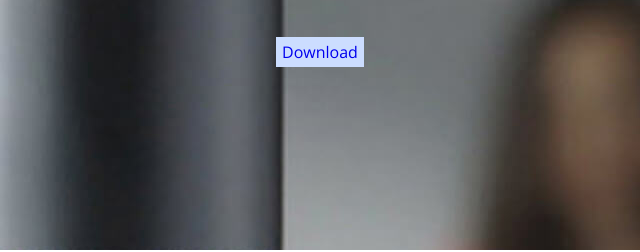
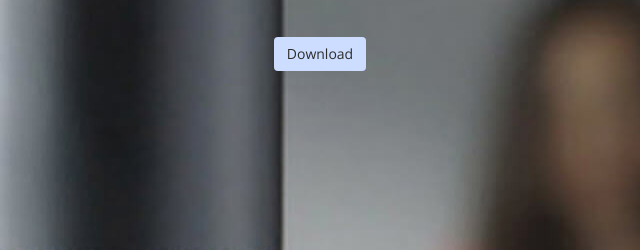
Before and after one commit to CharlieWalton/CharlieWalton.github.io, a plain HTML site: page www/index.html in a window 1280 px wide. Shown: the part 292-544 px from the top of the page, 320-960 px from the left. Drawn offline with nearby package versions, Linux system fonts and the light colour scheme.

Commit message:
styled button

```diff
--- a/www/css/style.css
+++ b/www/css/style.css
@@ -35,12 +35,32 @@
     font-weight: 300;
 }
 
+.hero .button{
+    margin: 40px auto;
+}
+
 .button{
     display: inline-block;
     background: #CCDDFF;
-    margin: 40px auto;
-    padding: 4px 6px;
     text-decoration: none;
-    color: #2C2C2C
-    border-radius: 2px;
+    color: #2C2C2C;
+    display: inline-block;
+    padding: 6px 12px;
+    margin-bottom: 0;
+    font-size: 14px;
+    font-weight: normal;
+    line-height: 1.42857143;
+    text-align: center;
+    white-space: nowrap;
+    vertical-align: middle;
+    -ms-touch-action: manipulation;
+    touch-action: manipulation;
+    cursor: pointer;
+    -webkit-user-select: none;
+    -moz-user-select: none;
+    -ms-user-select: none;
+    user-select: none;
+    background-image: none;
+    border: 1px solid transparent;
+    border-radius: 4px;
 }
```
